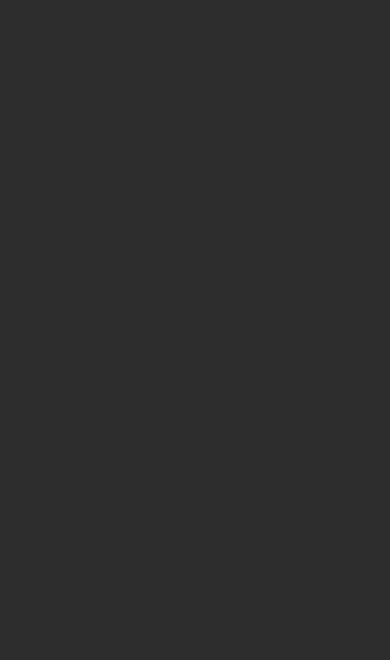
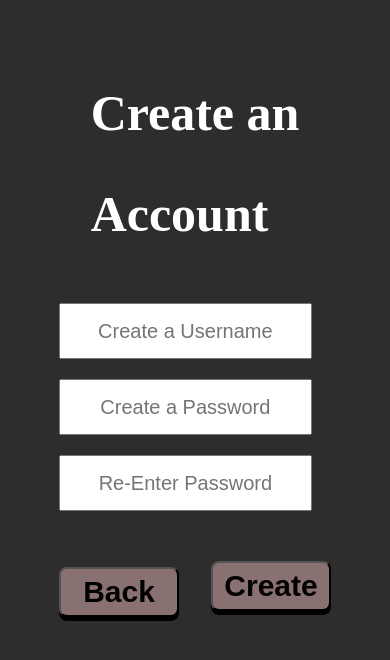
Before and after one commit to alphin-08/CineSwipe, a React (Create React App) app: page /createAccount in a window 390 px wide. Before the commit this address had no page. Shown: the top 660 px of the page. Built offline with nearby package versions, Linux system fonts and the light colour scheme.

Commit message:
finished implementing create account and recommendations page

```diff
--- a/src/App.js
+++ b/src/App.js
@@ -18,7 +18,7 @@ function App() {
       <Routes>
         <Route exact path="/" element={<MainScreen/>} />
         <Route path="/loginP" element={<Login/>} />
-        <Route path="/create-account" element={<CreateAccount/>} />
+        <Route path="/createAccount" element={<CreateAccount/>} />
         <Route path="/recommendations" element={<Recommendations/>} />
         <Route path="/preferences/movies" element={<PreferencesMovies/>} />
         <Route path="/preferences/shows" element={<PreferencesShows/>} />
--- /dev/null
+++ b/src/pages/createAccount.css
@@ -0,0 +1,60 @@
+
+
+@media (max-width: 768px){
+
+    .bottomContainer-create button{
+        width: 120px;
+        height: 50px;
+        border-radius: 8px;
+        box-shadow: 0 4px black;
+        font-size: 30px;
+        background-color: #8A7171;
+        cursor: pointer;
+    }
+
+    .middleContainer-create input{
+        width: 90%;
+        height: 50px;
+        font-size: 20px;
+        cursor: pointer;
+    }
+
+    .middleContainer-create input::placeholder{
+        font-size:20px;
+        text-align: center;
+    }
+
+    .mainContainer-create{
+        display: flex;
+        flex-direction: column;
+        justify-content: center;
+        align-items: center;
+    }
+
+    .topContainer-create{
+        display: flex;
+        flex-direction: column;
+        font-size: 25px;
+        color: white;
+        margin-top: 50px;
+    }
+
+    .topContainer-create h1{
+        margin-bottom: 10px;
+    }
+
+    .middleContainer-create{
+        display: flex;
+        flex-direction: column;
+        gap: 20px;
+        margin-top: 50px;
+    }
+
+    .bottomContainer-create{
+        display: flex;
+        flex-direction: row;
+        flex: 1;
+        gap:2rem;
+        margin-top: 50px;
+    }
+}
--- a/src/pages/createAccount.js
+++ b/src/pages/createAccount.js
@@ -0,0 +1,31 @@
+// import React, { useState } from 'react';
+import { Link } from "react-router-dom";
+import './createAccount.css';
+
+function CreateAccount() {
+    return (
+        <div class = "mainContainer-create">
+
+            <div class = "topContainer-create">
+                <h1>Create an</h1>
+                <h1>Account</h1>
+            </div>
+
+            <div class = "middleContainer-create">
+                <input type='text' placeholder='Create a Username'/>
+                <input type='text' placeholder='Create a Password'/>
+                <input type='text' placeholder='Re-Enter Password'/>
+            </div>
+
+
+            <div class = "bottomContainer-create">
+                <Link to = '/loginP'>
+                    <button><b>Back</b></button>
+                </Link>
+                <button><b>Create</b></button>
+            </div>
+        </div>
+    );
+}
+
+export default CreateAccount;
--- a/src/pages/loginP.css
+++ b/src/pages/loginP.css
@@ -1,40 +1,46 @@
 
 @media (max-width: 768px){
-    body{
-        background-color:#2D2D2D;
-        font-family: 'Monomaniac One';
-        font-size: 45px;
+
+    .middleContainer-login button, .bottomContainer-login button{
+        border-radius: 8px;
+        box-shadow: 0 4px black;
+        font-size: 25px;
+        cursor: pointer;
+        background-color: #8A7171;
     }
 
-    h1{
-        color: white;
+    .middleContainer-login input{
+        width:90%;
+        height: 50px;
+        font-size: 25px;
     }
 
-    input{
-        width: 100%;
-        height: 50px;
+    .middleContainer-login input::placeholder{
+        font-size:20px;
+        text-align: center;
     }
 
-    input::placeholder{
-        font-size:20px;
-    }
-
-    .mainConntainer{
+    .mainContainer-login{
         display: flex;
         flex-direction: column;
         justify-content: center;
         align-items: center;
-        gap: 20%;
+        font-size: 32px;
     }
 
-    .middleContainer{
+    .topContainer-login{
+        margin-bottom: 50px;
+    }
+
+    .middleContainer-login{
         display: flex;
         flex-direction: column;
         align-items: center;
         gap: 40px;
+        margin-bottom: 100px;
     }
 
-    .bottomContainer{
+    .bottomContainer-login{
         display: flex;
         flex-direction: column;
         gap:2rem;
--- a/src/pages/loginP.js
+++ b/src/pages/loginP.js
@@ -1,24 +1,29 @@
 // import React, { useState } from 'react';
 import './loginP.css';
+import { Link } from "react-router-dom";
 
 function Login() {
     return (
-        <div class = "mainContainer">
+        <div class = "mainContainer-login">
 
-            <div class = "topContainer">
+            <div class = "topContainer-login">
                 <h1>Login In</h1>
             </div>
 
-            <div class = "middleContainer">
+            <div class = "middleContainer-login">
                 <input type='text' placeholder='Username'/>
                 <input type='text' placeholder='Password'/>
                 <button> <b>Login In</b></button>
             </div>
 
 
-            <div class = "bottomContainer">
-                <button><b>Create an Account</b></button>
-                <button><b>Continue as Guest</b></button>
+            <div class = "bottomContainer-login">
+                <Link to = '/createAccount'>
+                    <button><b>Create an Account</b></button>
+                </Link>
+                <Link to = '/recommendations'>
+                    <button><b>Continue as Guest</b></button>
+                </Link>
             </div>
         </div>
     );
--- a/src/pages/mainPage.css
+++ b/src/pages/mainPage.css
@@ -1,5 +1,3 @@
-
-
 
 @media (max-width: 768px){
     body{
@@ -8,7 +6,7 @@
         font-size: 45px;
     }
 
-    h1{
+    .topContainer h1{
         color: white;
     }
 
@@ -25,6 +23,10 @@
         flex-direction: column;
         justify-content: center;
         align-items: center;
+        margin-top: 80px;
+    }
+    .topContainer h1{
+        margin: 5%;
     }
 
     .bottomContainer{
@@ -36,10 +38,12 @@
         align-items: center;
     }
 
-    button{
+    .bottomContainer button{
+        border-radius: 8px;
+        box-shadow: 0 4px black;
+        font-size: 25px;
+        cursor: pointer;
         background-color: #8A7171;
-        font-size: 35px;
-        border-radius: 30%;
     }
 
 }
--- /dev/null
+++ b/src/pages/recommendations.css
@@ -0,0 +1,50 @@
+
+
+
+@media (max-width: 768px){
+    .bottomContainer-recommendations button{
+        width: 120px;
+        height: 50px;
+        border-radius: 8px;
+        box-shadow: 0 4px black;
+        font-size: 30px;
+        background-color: #8A7171;
+        cursor: pointer;
+    }
+
+    .bottomContainer-recommendations .showB{
+        background-color: #C3BE7F;
+    }
+
+    .mainContainer-create{
+        display: flex;
+        flex-direction: column;
+        justify-content: center;
+        align-items: center;
+    }
+
+    .topContainer-recommendations{
+        display: flex;
+        flex-direction: column;
+        justify-content: center;
+        align-items: center;
+        font-size: 25px;
+        color: white;
+        margin-top: 50px;
+    }
+
+    .topContainer-recommendations h1{
+        margin-bottom: 200px;
+    }
+
+    .bottomContainer-recommendations{
+        display: flex;
+        flex-direction: column;
+        justify-content: center;
+        align-items: center;
+        flex: 1;
+        gap:2rem;
+        margin-top: 50px;
+    }
+
+}
--- a/src/pages/recommendations.js
+++ b/src/pages/recommendations.js
@@ -0,0 +1,27 @@
+// import React, { useState } from 'react';
+import { Link } from "react-router-dom";
+import './recommendations.css';
+
+function Recommendations() {
+    return (
+        <div class = "mainContainer-recommendations">
+
+            <div class = "topContainer-recommendations">
+                <h1>Recommendations For ?</h1>
+            </div>
+
+
+            <div class = "bottomContainer-recommendations">
+                <Link to = '/preferencesMovies'>
+                    <button class='movieB'><b>MOVIE</b></button>
+                </Link>
+
+                <Link to = '/preferencesShows'>
+                    <button class = 'showB'><b>SHOW</b></button>
+                </Link>
+            </div>
+        </div>
+    );
+}
+
+export default Recommendations;
```
